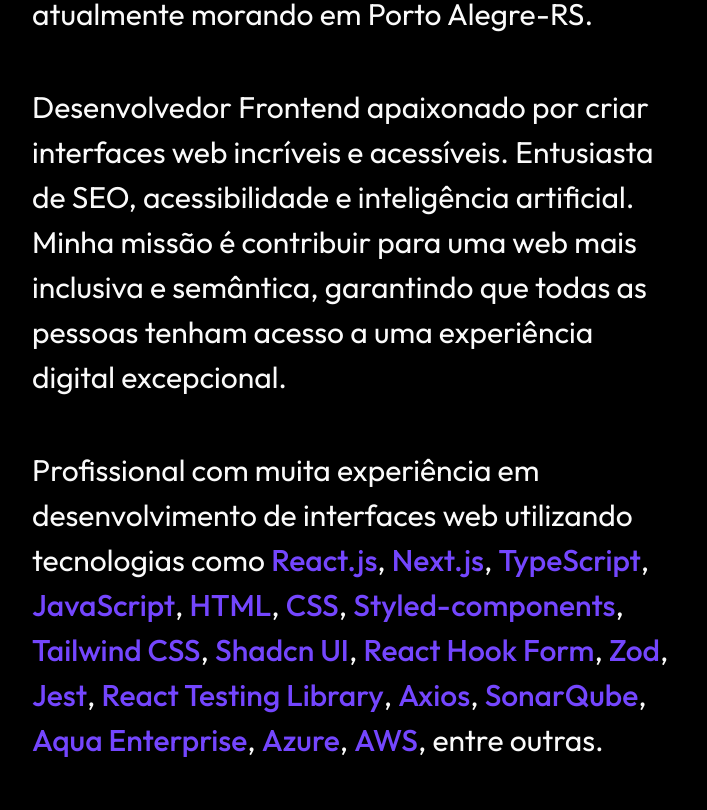
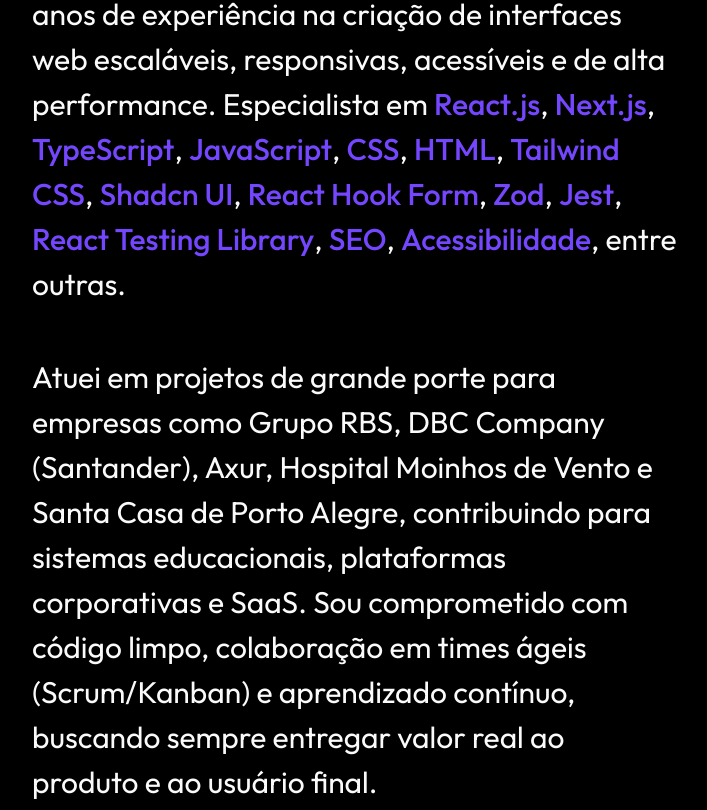
Before and after one commit to marcelopoars/my-website, a Next.js app: page /o-marcelo in a window 1280 px wide. Shown: the part 810-1620 px from the top of the page, without its empty margins (420-1127 px from the left). Built offline with nearby package versions, Linux system fonts and the light colour scheme.

Commit message:
refactor(about-me): update personal description and streamline tools list for clarity

```diff
--- a/src/features/o-marcelo/about-me.tsx
+++ b/src/features/o-marcelo/about-me.tsx
@@ -6,20 +6,16 @@ const tools = [
   'Next.js',
   'TypeScript',
   'JavaScript',
+  'CSS',
   'HTML',
-  'CSS',
-  'Styled-components',
   'Tailwind CSS',
   'Shadcn UI',
   'React Hook Form',
   'Zod',
   'Jest',
   'React Testing Library',
-  'Axios',
-  'SonarQube',
-  'Aqua Enterprise',
-  'Azure',
-  'AWS',
+  'SEO',
+  'Acessibilidade',
 ]
 
 export function AboutMe() {
@@ -41,19 +37,9 @@ export function AboutMe() {
 
           <div className="max-w-[645px] space-y-6 lg:text-3xl lg:leading-normal lg:space-y-12">
             <p>
-              Gaúcho natural da cidade de Camaquã, atualmente morando em Porto
-              Alegre-RS.
-            </p>
-            <p>
-              Desenvolvedor Frontend apaixonado por criar interfaces web
-              incríveis e acessíveis. Entusiasta de SEO, acessibilidade e
-              inteligência artificial. Minha missão é contribuir para uma web
-              mais inclusiva e semântica, garantindo que todas as pessoas tenham
-              acesso a uma experiência digital excepcional.
-            </p>
-            <p>
-              Profissional com muita experiência em desenvolvimento de
-              interfaces web utilizando tecnologias como{' '}
+              Desenvolvedor Front-end Sênior com mais de 10 anos de experiência
+              na criação de interfaces web escaláveis, responsivas, acessíveis e
+              de alta performance. Especialista em{' '}
               {tools.map((tool) => (
                 <Fragment key={tool}>
                   <span className="text-primary font-medium">{tool}</span>,{' '}
@@ -62,9 +48,13 @@ export function AboutMe() {
               entre outras.
             </p>
             <p>
-              Estou constantemente buscando aprimorar meus conhecimentos e
-              habilidades, tanto através do aprendizado contínuo quanto
-              compartilhando meu conhecimento com a comunidade.
+              Atuei em projetos de grande porte para empresas como Grupo RBS,
+              DBC Company (Santander), Axur, Hospital Moinhos de Vento e Santa
+              Casa de Porto Alegre, contribuindo para sistemas educacionais,
+              plataformas corporativas e SaaS. Sou comprometido com código
+              limpo, colaboração em times ágeis (Scrum/Kanban) e aprendizado
+              contínuo, buscando sempre entregar valor real ao produto e ao
+              usuário final.
             </p>
           </div>
         </div>
```
